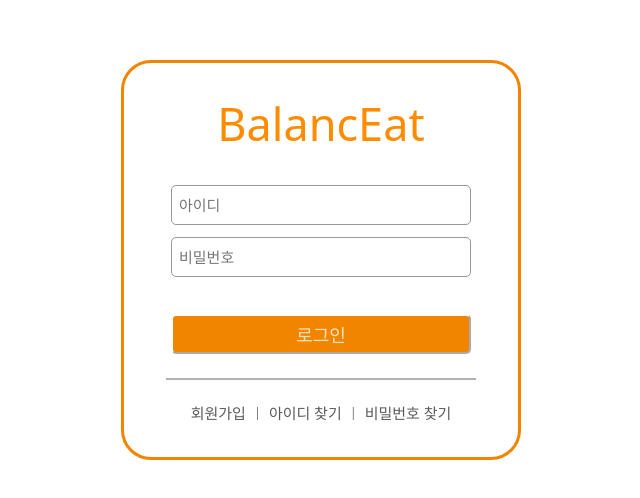
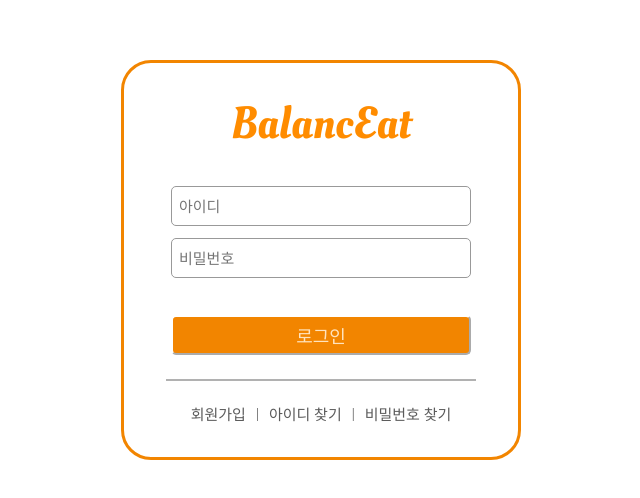
Before and after one commit to k-hyeongyu/stack-project, a React (Create React App) app: page /login in a window 1280 px wide. Shown: the part 120-618 px from the top of the page, without its empty margins (319-959 px from the left). Built offline with nearby package versions, Linux system fonts and the light colour scheme; a web font is replaced by a local one; what chartjs-plugin-datalabels would draw is missing.

Commit message:
index.html 헤드부분 폰트추가,  login 페이지 flex-direcetion 설정

```diff
--- a/public/index.html
+++ b/public/index.html
@@ -38,6 +38,7 @@
   <link rel="preconnect" href="https://fonts.googleapis.com">
   <link rel="preconnect" href="https://fonts.gstatic.com" crossorigin>
   <link href="https://fonts.googleapis.com/css2?family=Gowun+Batang:wght@400;700&display=swap" rel="stylesheet">
+  <link href="https://fonts.googleapis.com/css2?family=Oleo+Script:wght@400;700&display=swap" rel="stylesheet">
   <link rel="stylesheet" href="https://fonts.googleapis.com/css2?family=Material+Symbols+Outlined" />
   <title>React App</title>
 </head>
--- a/src/login/Login.css
+++ b/src/login/Login.css
@@ -1,5 +1,6 @@
 .login-page-container {
     display: flex;
+    flex-direction: column;
     justify-content: center;
     align-items: center;
 }
```
